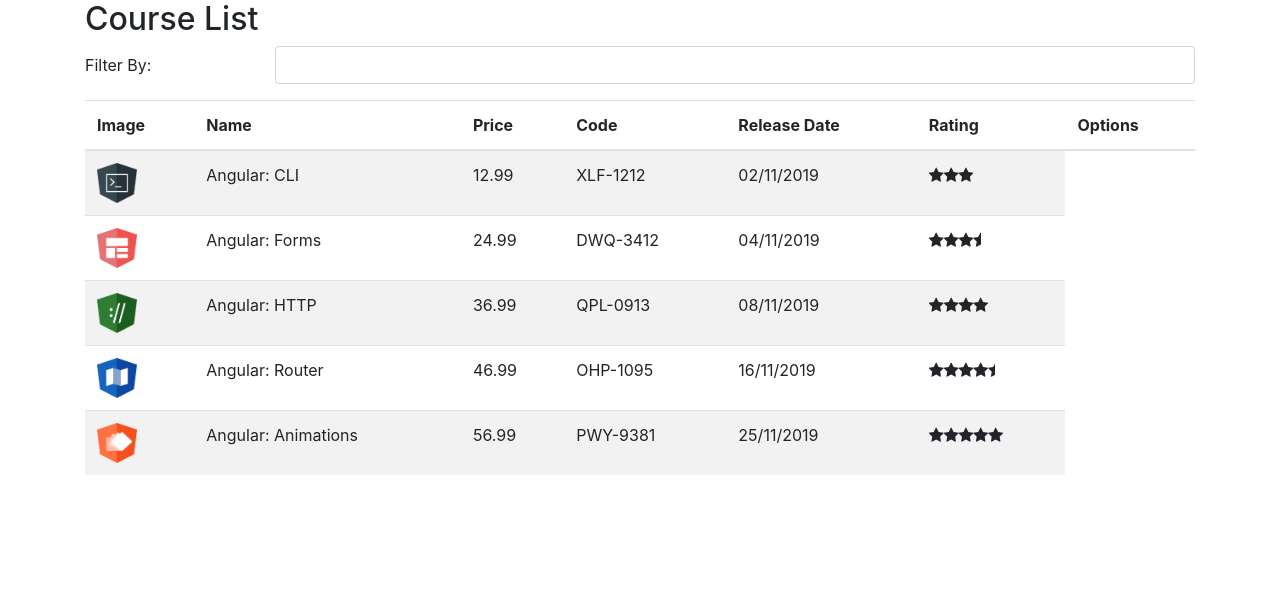
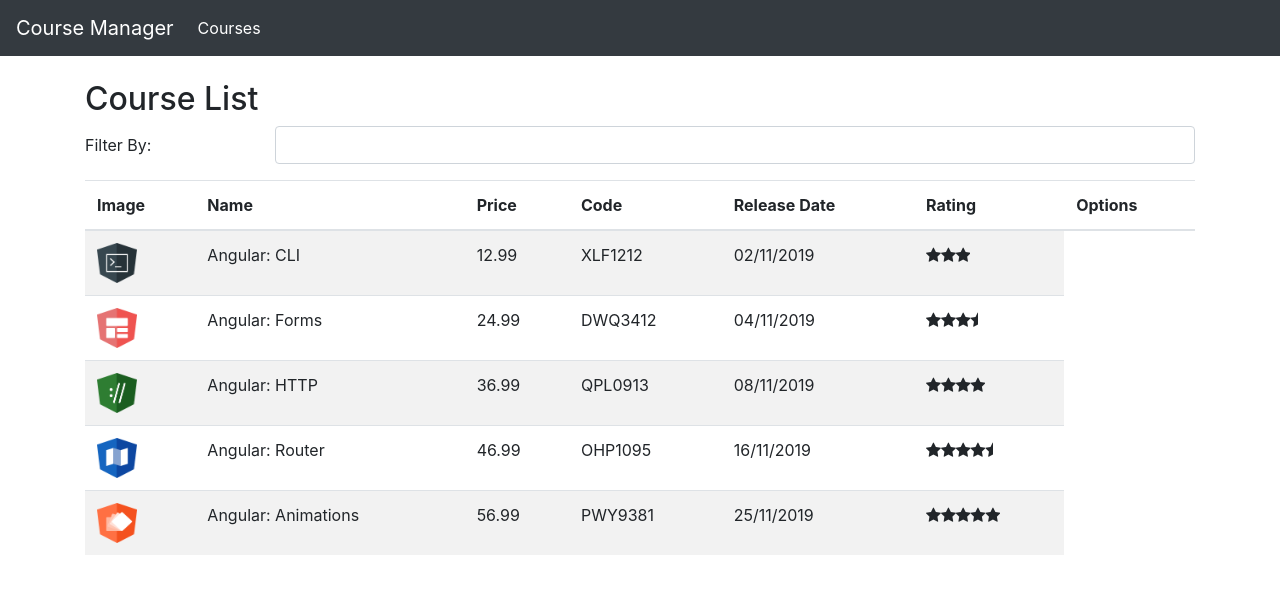
Before and after one commit to saozinha/desafios-dio, an Angular app in the folder course-manager-v1/: page /courses in a window 1280 px wide. Shown: the top 594 px of the page. Built offline with nearby package versions, Linux system fonts and the light colour scheme.

Commit message:
init router

```diff
--- a/course-manager-v1/src/app/app.component.html
+++ b/course-manager-v1/src/app/app.component.html
@@ -1,3 +1,4 @@
-<div class="container">
-  <app-courses-list></app-courses-list>
+<app-nav-bar></app-nav-bar>
+<div class="container mt-4">
+  <router-outlet></router-outlet>
 </div>
--- a/course-manager-v1/src/app/courses/courses-list.component.html
+++ b/course-manager-v1/src/app/courses/courses-list.component.html
@@ -27,7 +27,7 @@
             <td><img [src]="course.imageUrl" width="40" height="40" ></td>
             <td>{{ course.name }}</td>
             <td>{{ course.price }}</td>
-            <td>{{ course.code }}</td>
+            <td>{{ course.code | replace: '-': '' }}</td>
             <td>{{ course.releaseDate | date: 'dd/MM/yyyy' }}</td>
             <td>
                 <app-star [rating]="course.rating"></app-star>
--- a/course-manager-v1/src/app/courses/courses-list.component.ts
+++ b/course-manager-v1/src/app/courses/courses-list.component.ts
@@ -3,7 +3,6 @@
 import { CourseService } from './course.service';
 
 @Component({
-  selector: 'app-courses-list',
   templateUrl: './courses-list.component.html',
   styleUrls: ['./courses-list.component.css']
 })
--- /dev/null
+++ b/course-manager-v1/src/app/errors/error-not-found/error-not-found.component.html
@@ -0,0 +1 @@
+<h2>Ops ! Page not found ! </h2>
--- /dev/null
+++ b/course-manager-v1/src/app/errors/error-not-found/error-not-found.component.ts
@@ -0,0 +1,13 @@
+import { Component, OnInit } from '@angular/core';
+
+@Component({
+  templateUrl: './error-not-found.component.html'
+})
+export class ErrorNotFoundComponent implements OnInit {
+
+  constructor() { }
+
+  ngOnInit() {
+  }
+
+}
--- /dev/null
+++ b/course-manager-v1/src/app/nav-bar/navBar.component.html
@@ -0,0 +1,16 @@
+<nav class="navbar navbar-expand-lg navbar-dark bg-dark">
+    <a [routerLink]="['/courses']" class="navbar-brand">Course Manager</a>
+
+    <button class="navbar-toggler" type="button" data-toggle="collapse" data-target="#navbarSupportedContent"
+        aria-controls="navbarSupportedContent" aria-expanded="false" aria-label="Toggle navigation">
+        <span class="navbar-toggler-icon"></span>
+    </button>
+
+    <div class="collapse navbar-collapse" id="navbarSupportedContent">
+        <ul class="navbar-nav mr-auto">
+            <li class="nav-item">
+                <a [routerLink]="['/courses']" routerLinkActive="active" class="nav-link">Courses</a>
+            </li>
+        </ul>
+    </div>
+</nav>
--- /dev/null
+++ b/course-manager-v1/src/app/pipe/replace-pipe.ts
@@ -0,0 +1,12 @@
+import { Pipe, PipeTransform } from "@angular/core";
+
+@Pipe({
+    name: 'replace'
+})
+
+export class ReplacePipe implements PipeTransform {
+
+    transform(value: string, char: string, valueToReplace: string) {
+        return value.replace(char , valueToReplace);
+    }
+}
```
Also changed, not shown: course-manager-v1/src/app/app.module.ts (+20 -2 lines), course-manager-v1/src/app/nav-bar/navBar.component.ts (added, +9 -0 lines), course-manager-v1/src/app/errors/error-not-found/error-not-found.component.css (added), 1 other file (tests, documents, lock files or other folders).
